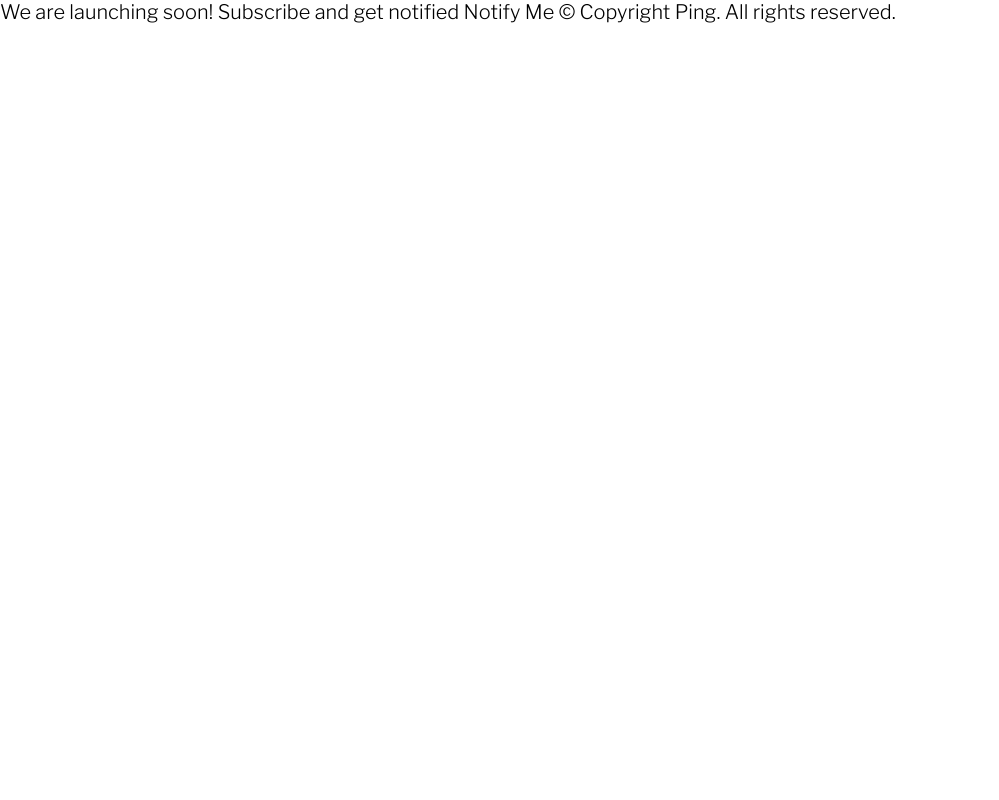
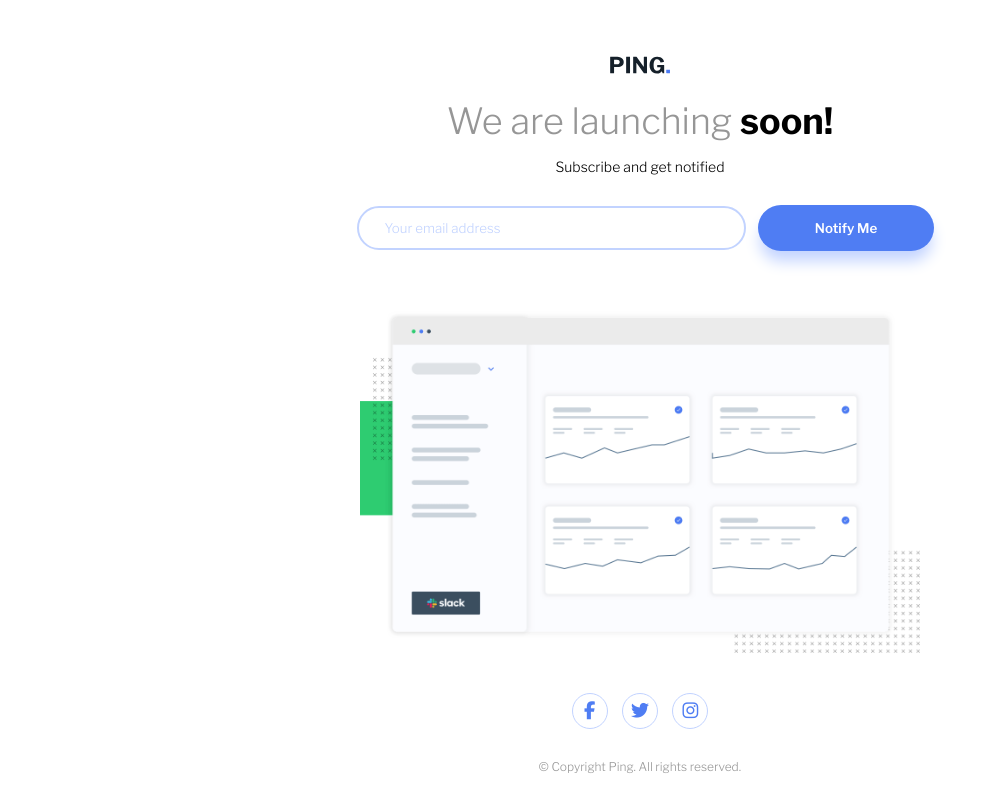
Before and after one commit to AdrianX19/coming-soon-page, a plain HTML site: page index.html in a window 1280 px wide. Shown: the whole page, without its empty margins (0-999 px from the left). Drawn offline with nearby package versions, Linux system fonts and the light colour scheme.

Commit message:
Completed task

```diff
--- a/index.html
+++ b/index.html
@@ -2,6 +2,7 @@
 <html lang="en">
 
 <head>
+  <script src="https://kit.fontawesome.com/fc1fdbbcc9.js" crossorigin="anonymous"></script>
   <meta charset="UTF-8">
   <meta name="viewport" content="width=device-width, initial-scale=1.0">
   <!-- displays site properly based on user's device -->
@@ -11,15 +12,29 @@
 </head>
 
 <body>
-
-  We are launching soon!
-
-  Subscribe and get notified
-
-  Notify Me
-
-  &copy; Copyright Ping. All rights reserved.
-
+  <div class="wrapper">
+    <header>
+      <img src="./images/logo.svg" alt="Ping logo" class="logo">
+    </header>
+    <main>
+      <h1 class="title">We are launching <span>soon!</span></h1>
+      <p class="info">Subscribe and get notified</p>
+      <form>
+        <input type="email" placeholder="Your email address">
+        <p class="error"></p>
+        <button class="notify-me">Notify Me</button>
+      </form>
+      <img src="./images/illustration-dashboard.png" alt="Dashboard illustration">
+    </main>
+    <footer>
+      <div class="social-media">
+        <i class="fa-brands fa-facebook-f"></i>
+        <i class="fa-brands fa-twitter"></i>
+        <i class="fa-brands fa-instagram"></i>
+      </div>
+      <p class="copyright">&copy; Copyright Ping. All rights reserved.</p>
+    </footer>
+  </div>
   <script src="./js/script.js"></script>
 </body>
 
--- a/js/script.js
+++ b/js/script.js
@@ -0,0 +1,38 @@
+const submitBtn = document.querySelector('.notify-me')
+const input = document.querySelector('input')
+const errorMsg = document.querySelector('.error')
+
+const emptyEmailMsg = 'Whoops! It looks like you forgot to add your email'
+const invalidEmailMsg = 'Please provide a valid email address'
+
+function removeError() {
+    input.classList.remove('invalid')
+    errorMsg.classList.remove('active')
+    errorMsg.textContent = ''
+}
+
+function showError(errMsg) {
+    input.classList.add('invalid')
+    errorMsg.classList.add('active')
+    errorMsg.textContent = errMsg
+}
+
+input.addEventListener('invalid', (indEvent) => {
+    indEvent.preventDefault()
+})
+
+input.addEventListener('input', () => {
+    if (input.checkValidity()) {
+        removeError()
+    }
+})
+
+submitBtn.addEventListener('click', (a) => {
+    if (input.value.trim() == '') {
+        a.preventDefault()
+        showError(emptyEmailMsg)
+    } else if (input.validity.typeMismatch) {
+        a.preventDefault()
+        showError(invalidEmailMsg)
+    }
+})
--- /dev/null
+++ b/sass/_footer.sass
@@ -0,0 +1,26 @@
+footer
+    margin: 20px
+    flex-grow: 1
+    display: flex
+    flex-direction: column
+    justify-content: flex-end
+    .social-media
+        margin: 15px 0
+        .fa-brands
+            box-sizing: content-box
+            margin: 0 5px
+            padding: 8px
+            width: 18px
+            font-size: 18px
+            color: $blue
+            border: 1px solid $paleBlue
+            border-radius: 50%
+            transition: .2s linear
+            cursor: pointer
+            &:hover
+                background: $blue
+                color: white
+    .copyright
+        margin: 15px 0
+        font-size: 12px
+        color: $grey
--- /dev/null
+++ b/sass/_general.sass
@@ -0,0 +1,24 @@
+*
+    margin: 0
+    padding: 0
+    box-sizing: border-box
+    font-family: 'Libre Franklin'
+
+body
+    min-height: 100vh
+    font-size: 20px
+    display: flex
+    justify-content: center
+    align-items: center
+
+.wrapper
+    padding: 5%
+    height: 100vh
+    text-align: center
+    display: flex
+    flex-direction: column
+
+@media (min-width: 800px)
+    .wrapper
+        padding: 2% 5%
+        width: 56%
--- /dev/null
+++ b/sass/_header.sass
@@ -0,0 +1,9 @@
+header
+    img
+        width: 60px
+        margin: 5vh 0 3vh 0
+
+@media (min-width: 800px)
+    header
+        img
+            margin: 30px 0 20px 0
--- /dev/null
+++ b/sass/_main.sass
@@ -0,0 +1,73 @@
+main
+    .title
+        margin-bottom: 15px
+        font-size: 24px
+        font-weight: 300
+        color: $grey
+        span
+            color: black
+            font-weight: 700
+    .info
+        margin: 10px 0
+        font-size: 14px
+        color: black
+    form
+        margin: 30px 15px 60px 20px
+        position: relative
+        input
+            width: 100%
+            padding: 12px 25px
+            border-radius: 50px
+            border-color: $paleBlue
+            border-style: solid
+            outline-color: $lightRed
+            &::placeholder
+                color: $paleBlue
+            &:focus
+                outline-color: $blue
+            &.invalid
+                outline-color: $lightRed
+                border-color: $lightRed
+        .error
+            color: $lightRed
+            font-size: 11px
+            font-style: italic
+            font-weight: 600
+            &.active
+                margin: 7px 0 15px 0
+        .notify-me
+            width: 100%
+            margin: 10px 0
+            padding: 15px 0
+            background-color: $blue
+            color: white
+            border-radius: 50px
+            border: none
+            font-weight: 600
+            box-shadow: 0 12px 15px -2px $paleBlue
+            cursor: pointer
+            transition: .2s linear
+            &:hover
+                background-color: rgb(118, 150, 248)
+
+    img
+        width: 100%
+        max-width: 560px
+
+@media (min-width: 800px)
+    main
+        .title
+            font-size: 36px
+        form
+            margin: 30px 0 60px 0
+            font-size: 0
+            input
+                margin: 0 2%
+                width: 66%
+            .notify-me
+                margin: 0
+                width: 30%
+            .error
+                position: absolute
+                top: 100%
+                left: calc(25px + 2%)
--- /dev/null
+++ b/sass/_variables.sass
@@ -0,0 +1,8 @@
+// Primary colours
+$blue: hsl(223, 87%, 63%)
+// Secondary colours
+$paleBlue: hsl(223, 100%, 88%)
+$lightRed: hsl(354, 100%, 66%)
+// Neutral colours
+$grey: hsl(0, 0%, 59%)
+$darkBlue: hsl(209, 33%, 12%)
--- /dev/null
+++ b/sass/style.sass
@@ -0,0 +1,6 @@
+@import url('https://fonts.googleapis.com/css2?family=Libre+Franklin:wght@300;600;700&display=swap')
+@import 'variables'
+@import 'general'
+@import 'header'
+@import 'main'
+@import 'footer'
```
Also changed, not shown: css/style.css, final-result/desktop-final.PNG, 1 other file.
